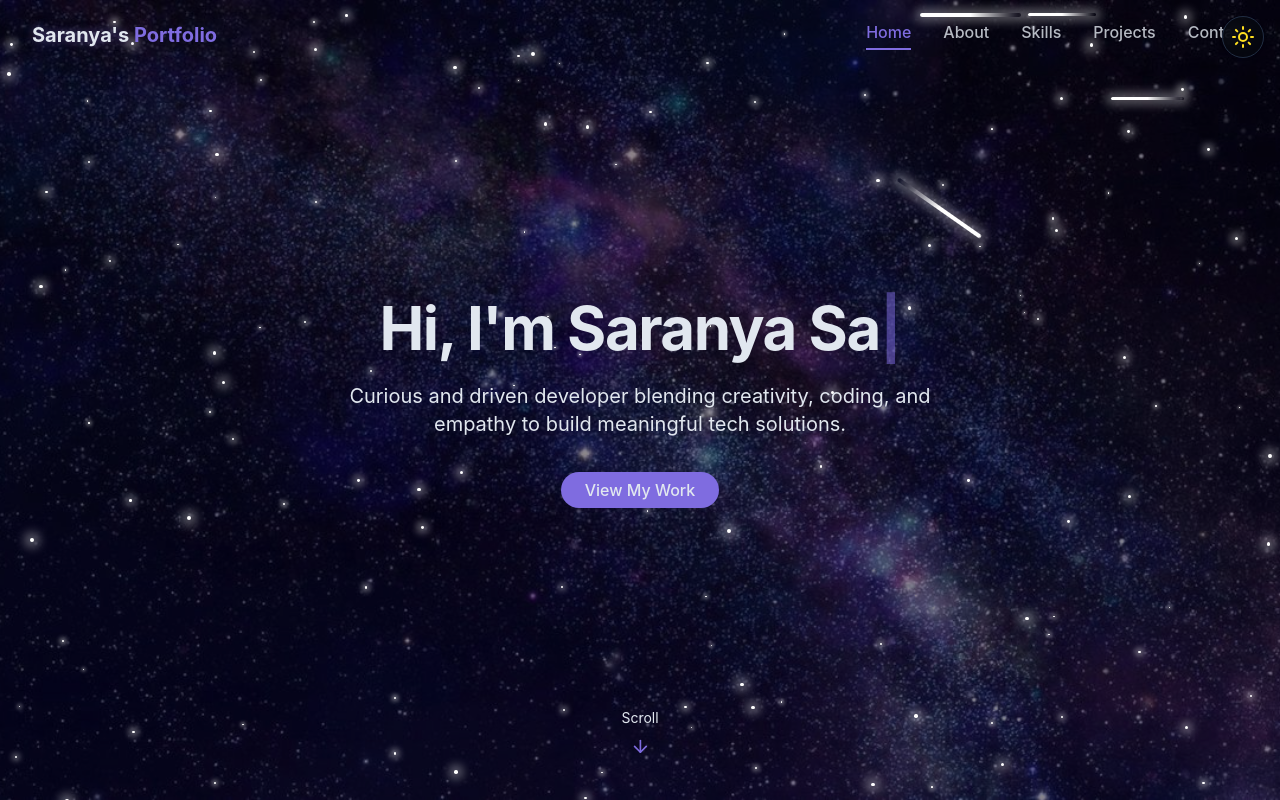
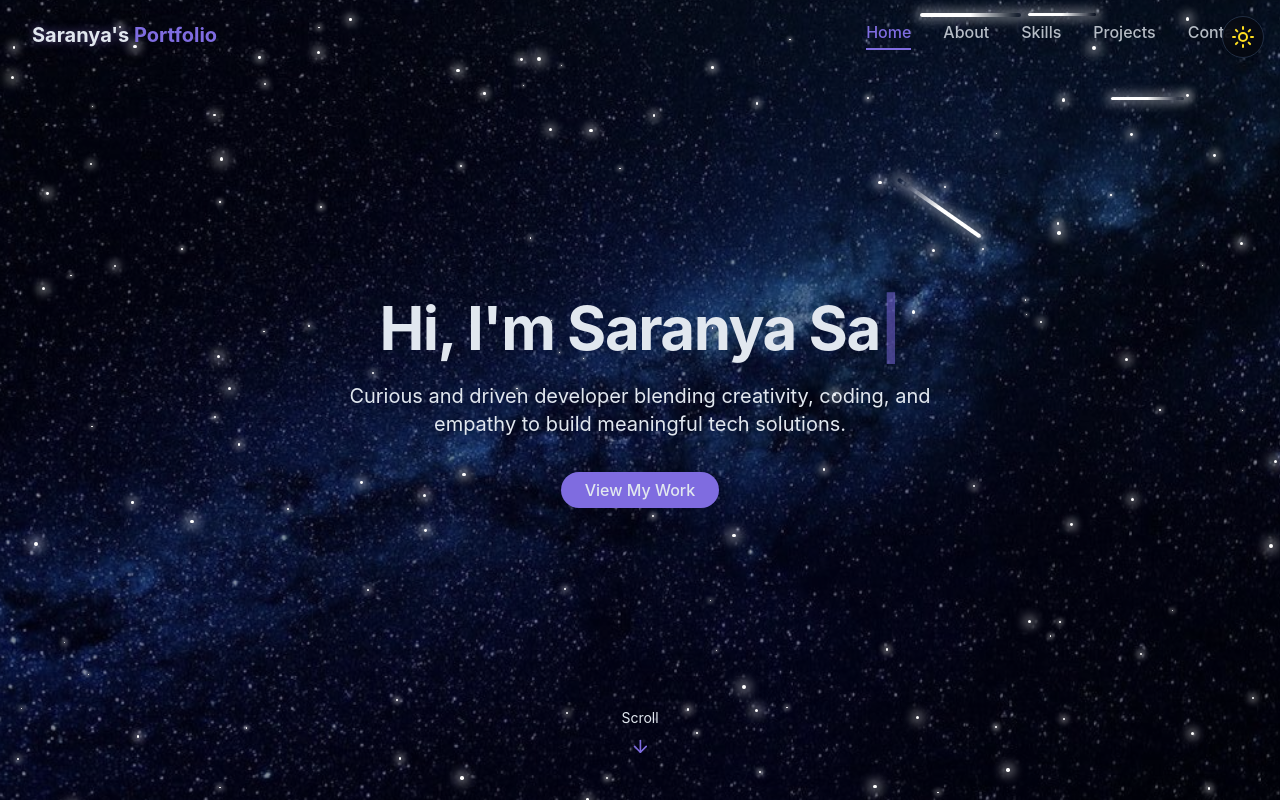
Before and after one commit to saranyasa-siza/My-Portfolio, a React (Vite) app in the folder vite-project/: page / in a window 1280 px wide. Both pictures are taken after a click on the button 1243 px from the left and 37 px from the top of the page. Shown: the top 800 px of the page. Built offline with nearby package versions, Linux system fonts and the light colour scheme.

Commit message:
background updated

```diff
--- a/vite-project/src/components/StarBackground.jsx
+++ b/vite-project/src/components/StarBackground.jsx
@@ -1,4 +1,4 @@
-import { useEffect, useState } from "react";
+import { useEffect, useState, useRef } from "react";
 
 export const StarBackground = () => {
   const [stars, setStars] = useState([]);
@@ -6,6 +6,9 @@ export const StarBackground = () => {
   const [isDark, setIsDark] = useState(() =>
     document.documentElement.classList.contains("dark")
   );
+  const [mousePos, setMousePos] = useState({ x: 0, y: 0 });
+  const bgRef = useRef(null);
+  const starsRef = useRef(null);
 
   useEffect(() => {
     generateStars();
@@ -18,8 +21,16 @@ export const StarBackground = () => {
     );
     observer.observe(document.documentElement, { attributeFilter: ["class"] });
 
+    const handleMouseMove = (e) => {
+      const x = (e.clientX / window.innerWidth - 0.5) * 2;  // -1 to 1
+      const y = (e.clientY / window.innerHeight - 0.5) * 2; // -1 to 1
+      setMousePos({ x, y });
+    };
+    window.addEventListener("mousemove", handleMouseMove);
+
     return () => {
       window.removeEventListener("resize", handleResize);
+      window.removeEventListener("mousemove", handleMouseMove);
       observer.disconnect();
     };
   }, []);
@@ -31,9 +42,9 @@ export const StarBackground = () => {
       size: Math.random() * 3 + 1,
       x: Math.random() * 100,
       y: Math.random() * 100,
-      opacity: Math.random() * 0.6 + 0.4,
       twinkleDuration: Math.random() * 3 + 2,
       twinkleDelay: Math.random() * 5,
+      parallaxSpeed: Math.random() * 15 + 5, // px shift per unit mouse move
     })));
   };
 
@@ -50,25 +61,31 @@ export const StarBackground = () => {
 
   return (
     <div className="fixed inset-0 overflow-hidden pointer-events-none z-0">
-      {/* Space background + zoom — dark mode only */}
-      {isDark && (
+
+      {/* Background image — dark mode: Firefly, light mode: plain */}
+      {isDark ? (
         <>
+          {/* Parallax bg layer */}
           <div
+            ref={bgRef}
             style={{
               position: "absolute",
-              inset: 0,
-              backgroundImage: "url('/projects/space2.jpg')",
+              inset: "-5%",
+              backgroundImage: "url('/projects/Firefly.jpg')",
               backgroundSize: "cover",
               backgroundPosition: "center",
               animation: "bgZoom 20s ease-in-out infinite alternate",
               transformOrigin: "center center",
+              transform: `translate(${mousePos.x * -12}px, ${mousePos.y * -12}px)`,
+              transition: "transform 0.1s ease-out",
             }}
           />
-          <div style={{ position: "absolute", inset: 0, background: "rgba(0,0,0,0.45)" }} />
+          {/* Overlay */}
+          <div style={{ position: "absolute", inset: 0, background: "rgba(0,0,0,0.4)" }} />
         </>
-      )}
+      ) : null}
 
-      {/* Stars — dark mode only */}
+      {/* Twinkling stars with parallax — dark mode only */}
       {isDark && stars.map((star) => (
         <div
           key={star.id}
@@ -76,17 +93,18 @@ export const StarBackground = () => {
             position: "absolute",
             width: star.size + "px",
             height: star.size + "px",
-            left: star.x + "%",
-            top: star.y + "%",
+            left: `calc(${star.x}% + ${mousePos.x * -star.parallaxSpeed * 0.3}px)`,
+            top: `calc(${star.y}% + ${mousePos.y * -star.parallaxSpeed * 0.3}px)`,
             borderRadius: "50%",
             background: "white",
             boxShadow: `0 0 ${star.size * 3}px ${star.size}px rgba(255,255,255,0.6)`,
             animation: `twinkle ${star.twinkleDuration}s ease-in-out ${star.twinkleDelay}s infinite`,
+            transition: "left 0.1s ease-out, top 0.1s ease-out",
           }}
         />
       ))}
 
-      {/* Meteors — original behavior, dark mode only */}
+      {/* Meteors — dark mode only, original behavior */}
       {isDark && meteors.map((meteor) => (
         <div
           key={meteor.id}
```
Also changed, not shown: vite-project/public/projects/Firefly.jpg (added).
